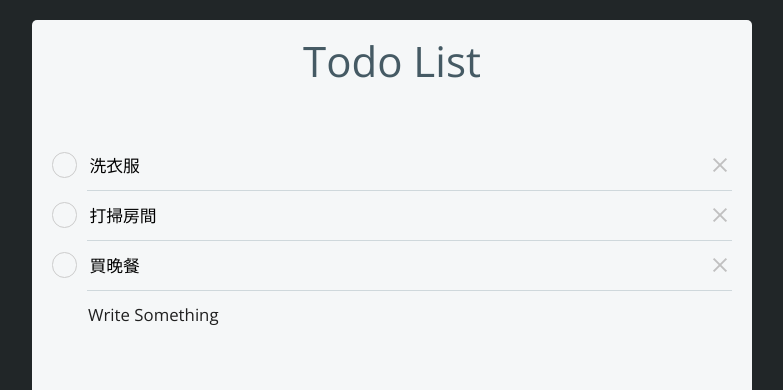
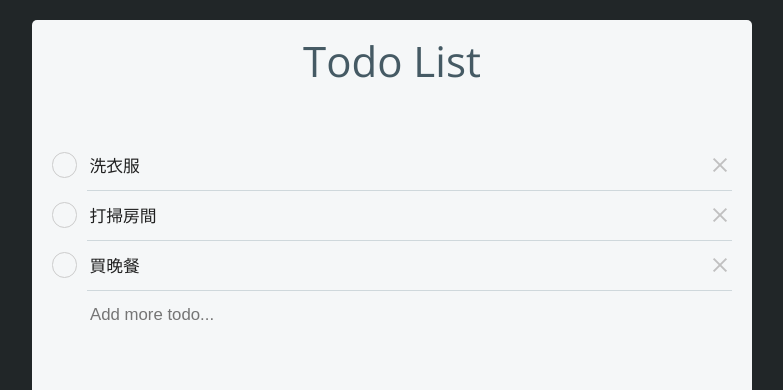
Before and after one commit to Serrok/simple-react-todo, a React (Create React App) app: page / in a window 1280 px wide. Shown: the top 390 px of the page, without its empty margins (248-1031 px from the left). Built offline with nearby package versions, Linux system fonts and the light colour scheme.

Commit message:
Add todo list item

```diff
--- a/src/App.css
+++ b/src/App.css
@@ -51,11 +51,11 @@ h2 {
   align-items: center;
   margin-left: 10px;
   border-bottom: 1px solid #CFD8DC;
-  color: #202020;
 }
 
 .todo-list > ul > li .text-label > input[type="text"] {
   width: 100%;
+  color: #202020;
 }
 
 .todo-list > ul > li,
@@ -67,6 +67,10 @@ h2 {
 .todo-list > ul > li:last-child .text-label {
   border-bottom: none;
   margin-left: 36px;
+}
+
+.todo-list > ul > li input[type="submit"] {
+  display: none;
 }
 
 @media all and (min-width: 600px) {
--- a/src/App.js
+++ b/src/App.js
@@ -12,8 +12,23 @@ class App extends Component {
         { textLabel: "洗衣服", done: false },
         { textLabel: "打掃房間", done: false },
         { textLabel: "買晚餐", done: false }
-      ]
+      ],
+      newInput: ""
     }
+  }
+
+  addTodoListItem = (e) => {
+    e.preventDefault();
+    let { newInput, todoList } = this.state;
+    let updateTodoList = todoList.slice();
+    updateTodoList.push({
+      textLabel: newInput,
+      done: false
+    })
+    this.setState({
+      todoList: updateTodoList,
+      newInput: ""
+    })
   }
 
   updateTodoListItem = (method, e, index) => {
@@ -44,13 +59,14 @@ class App extends Component {
   }
 
   render() {
+    let { newInput, todoList } = this.state;
     return (
       <div className="App">
         <div className="main-container">
           <h2>Todo List</h2>
           <div className="todo-list">
             <ul>
-              {this.state.todoList.map((todoItem, index) => {
+              {todoList.map((todoItem, index) => {
                 return (
                   <li key={ index }>
                     <button className={ "dot" + (todoItem.done ? " checked" : "") } onClick={ (e) => this.updateTodoListItem("CHECK", e, index) }></button>
@@ -62,9 +78,12 @@ class App extends Component {
                 );
               })}
               <li>
-                <div className="text-label">
-                  <span>Write Something</span>
-                </div>
+                <form onSubmit={ (e) => this.addTodoListItem(e) }>
+                  <div className="text-label add">
+                    <input type="text" value={ newInput } placeholder="Add more todo..." onChange={ (e) => { this.setState({ newInput: e.target.value }) } } />
+                    <input type="submit" />
+                  </div>
+                </form>
               </li>
             </ul>
           </div>
```
